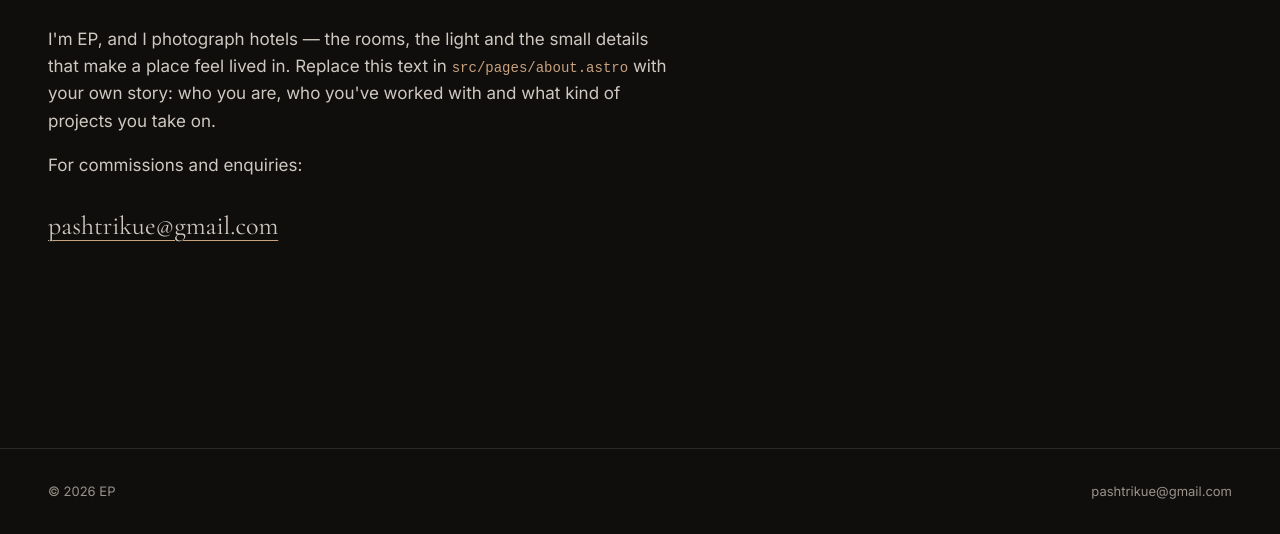
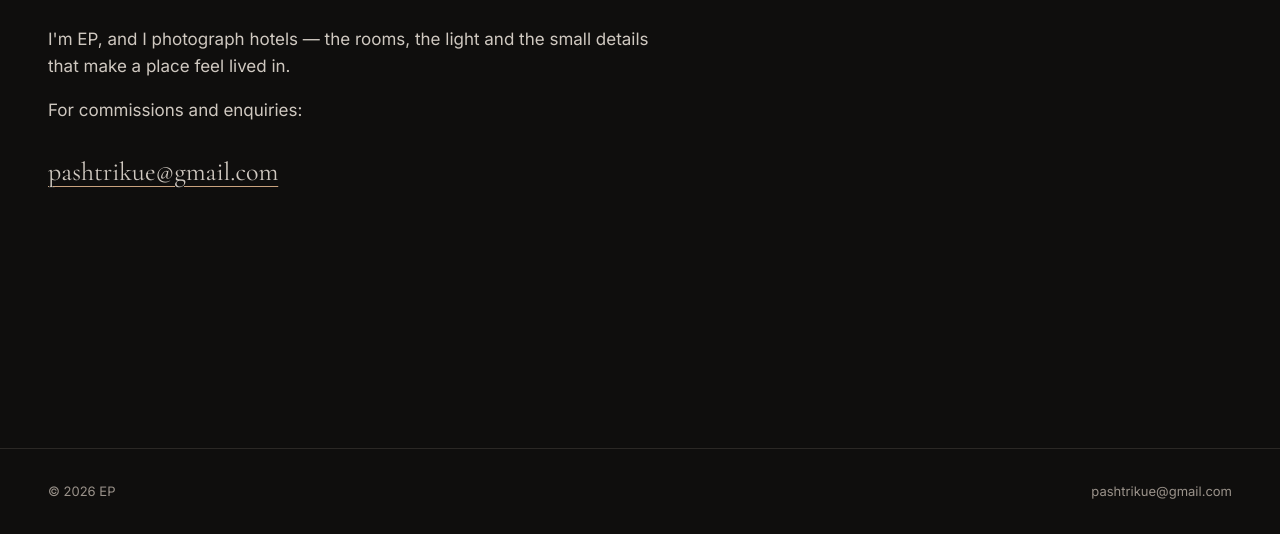
Before and after one commit to pashtrikue/borrowedrooms, an Astro site: page /about in a window 1280 px wide. Shown: the part 266-800 px from the top of the page. Built offline with nearby package versions, Linux system fonts and the light colour scheme; Astro itself is replaced by a stand-in of ours.

Commit message:
Remove placeholder instructions from About page
Co-Authored-By: Claude Opus 5.5 <noreply@anthropic.com>
Claude-Session: https://claude.ai/code/session_01TCWQZHqdQX9HKr3ZigRnUa

```diff
--- a/src/pages/about.astro
+++ b/src/pages/about.astro
@@ -9,8 +9,6 @@ import { site } from '../site.config';
     <div class="copy">
       <p>
         I'm EP, and I photograph hotels — the rooms, the light and the small details that make a place feel lived in.
-        Replace this text in <code>src/pages/about.astro</code> with your own story: who you are,
-        who you've worked with and what kind of projects you take on.
       </p>
       <p>For commissions and enquiries:</p>
       <p class="contact">
@@ -27,5 +25,4 @@ import { site } from '../site.config';
   .copy { font-size: 17px; color: #cfc8c0; }
   .contact { display: flex; gap: 24px; flex-wrap: wrap; font-family: var(--serif); font-size: 26px; }
   .contact a { text-decoration-color: var(--accent); text-underline-offset: 6px; text-decoration-thickness: 1px; }
-  code { font-size: 14px; color: var(--accent); }
 </style>
```
